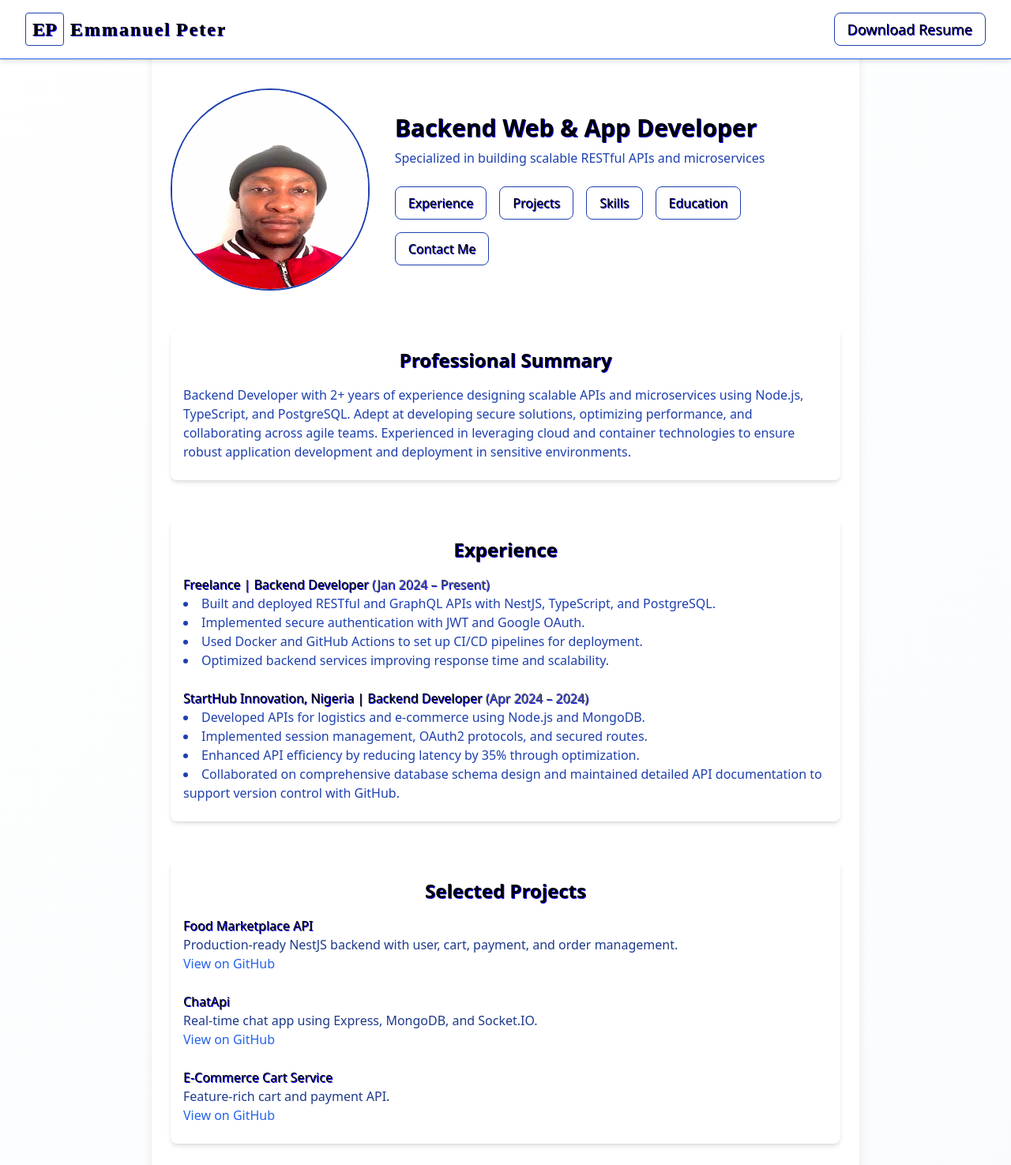
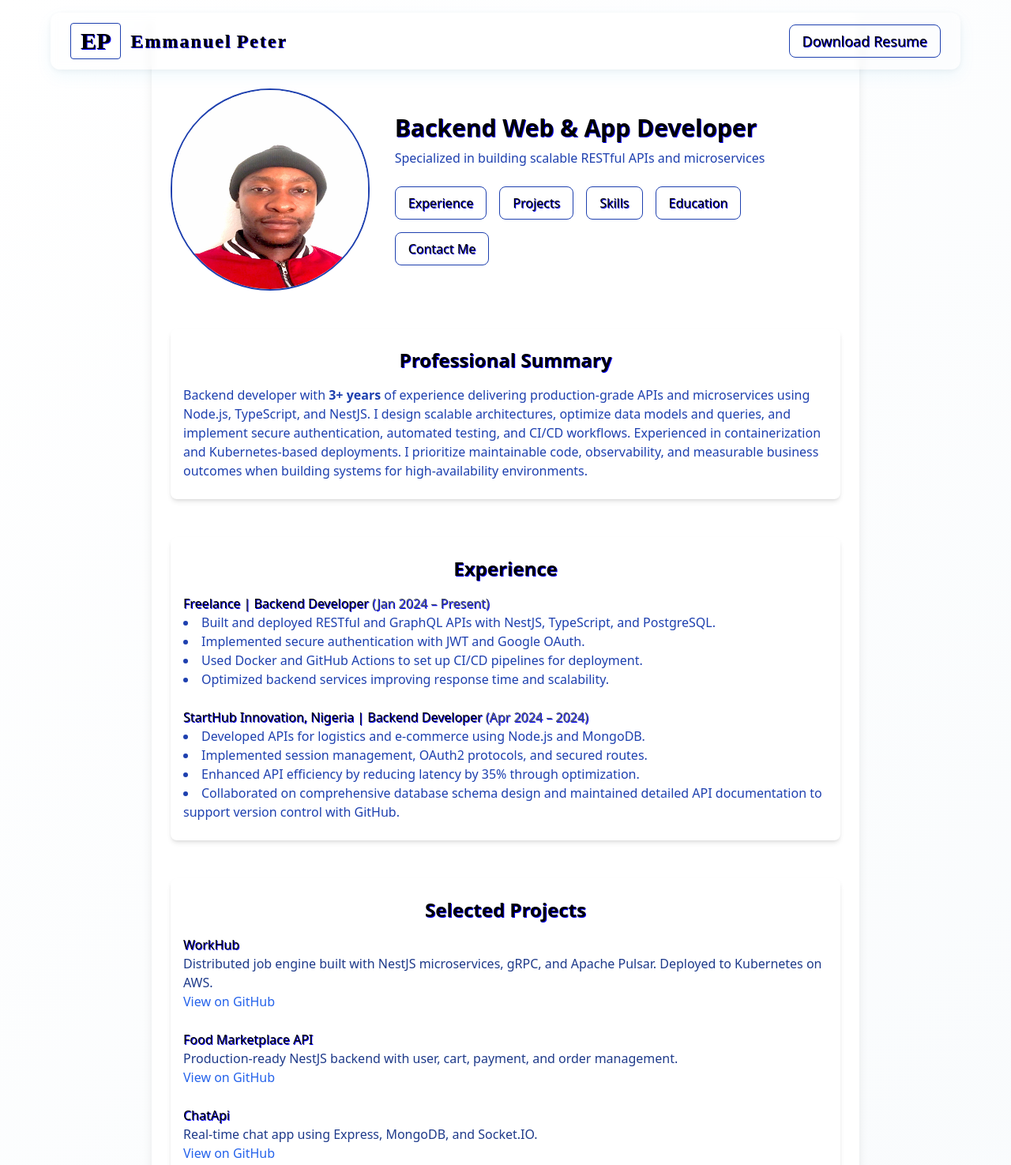
Before and after one commit to jordanpet/my_portfolio, a website: page index.html in a window 1280 px wide. Shown: the top 1475 px of the page at 79% size. Drawn offline with nearby package versions, Linux system fonts and the light colour scheme.

Commit message:
feat(ui): implement transparent header and unified blue-tinted shadows
- Updated header to use a transparent background for a cleaner look.
- Applied consistent blue-tinted shadows across cards and project boxes.
- Improved overall UI cohesion without altering functionality.

```diff
--- a/index.html
+++ b/index.html
@@ -9,7 +9,6 @@
   <!-- Tailwind CSS -->
   <script src="https://cdn.tailwindcss.com"></script>
 
-  <!-- Favicon -->
   <!-- Favicon -->
   <link rel="icon" href="src/img/favicon.ico" type="image/x-icon">
 
@@ -30,10 +29,29 @@
 
     @import url('https://fonts.googleapis.com/css2?family=Pixelify+Sans:wght@400..700&display=swap');
   </style>
+
+  <!-- Added: subtle blue tint for all Tailwind shadow utilities -->
   <style>
     .dual-color {
       color: black;
       text-shadow: 1px 1px 0 blue;
+    }
+
+    /* Override commonly used Tailwind shadow utilities to add a subtle blue tint.
+       Uses !important so it applies even when Tailwind utilities are present. */
+    .shadow,
+    .shadow-sm,
+    .shadow-md,
+    .shadow-lg,
+    .shadow-xl,
+    .shadow-2xl {
+      box-shadow: 0 10px 30px rgba(14, 165, 233, 0.06) !important, 0 2px 8px rgba(2, 6, 23, 0.06) !important;
+    }
+
+    /* Slightly stronger tint for larger shadows */
+    .shadow-xl,
+    .shadow-2xl {
+      box-shadow: 0 18px 48px rgba(14, 165, 233, 0.08) !important, 0 6px 20px rgba(2, 6, 23, 0.06) !important;
     }
   </style>
 </head>
@@ -41,11 +59,12 @@
 <body class="text-gray-800 font-sans">
   <!-- Header -->
   <header
-    class="fixed inset-x-0 top-0 flex justify-between items-center px-4 sm:px-8 py-4 bg-white shadow-md z-50 border-b border-blue-600">
+    class="fixed inset-x-0 top-4 flex justify-between items-center px-6 py-3 bg-transparent backdrop-blur-sm z-50 rounded-xl max-w-6xl mx-auto left-0 right-0 border border-transparent"
+    style="box-shadow: 0 8px 22px rgba(14,165,233,0.06), 0 2px 8px rgba(2,6,23,0.06);">
     <!-- EP + Name -->
-    <div class="flex items-center space-x-2 overflow-hidden whitespace-nowrap">
+    <div class="flex items-center space-x-3 overflow-hidden whitespace-nowrap">
       <span
-        class="text-base sm:text-xl md:text-2xl font-bold dual-color border border-blue-800 rounded px-2 py-1 font-['Pixelify_Sans']">EP</span>
+        class="text-lg sm:text-2xl md:text-3xl font-bold dual-color border border-blue-800 rounded px-3 py-1 font-['Pixelify_Sans'] bg-white">EP</span>
       <h1 class="text-base sm:text-xl md:text-2xl font-semibold font-['Pixelify_Sans'] flex space-x-0.5">
         <span class="dual-color">E</span>
         <span class="dual-color">m</span>
@@ -65,7 +84,7 @@
     </div>
 
     <!-- Download Resume -->
-    <div class="ml-2">
+    <div>
       <a href="/src/portfolio/Emmanuel_Godwin.pdf" download
         class="text-xs sm:text-base md:text-lg font-medium px-4 py-2 border border-blue-800 rounded-lg dual-color hover:bg-blue-800 hover:text-white transition-colors duration-300">
         Download Resume
@@ -106,11 +125,7 @@
     <section id="summary" class="scroll-mt-24 mb-12 px-4 max-w-4xl mx-auto bg-white shadow-md rounded-lg p-6">
       <h3 class="text-xl sm:text-2xl font-semibold mb-4 text-center dual-color">Professional Summary</h3>
       <p class="text-blue-800 text-sm sm:text-base leading-relaxed">
-        Backend Developer with 2+ years of experience designing scalable APIs and microservices using Node.js,
-        TypeScript, and PostgreSQL.
-        Adept at developing secure solutions, optimizing performance, and collaborating across agile teams.
-        Experienced in leveraging cloud and container technologies to ensure robust application development and
-        deployment in sensitive environments.
+        Backend developer with <strong>3+ years</strong> of experience delivering production-grade APIs and microservices using Node.js, TypeScript, and NestJS. I design scalable architectures, optimize data models and queries, and implement secure authentication, automated testing, and CI/CD workflows. Experienced in containerization and Kubernetes-based deployments. I prioritize maintainable code, observability, and measurable business outcomes when building systems for high-availability environments.
       </p>
     </section>
 
@@ -147,6 +162,11 @@
     <section id="projects" class="scroll-mt-24 mb-12 px-4 max-w-4xl mx-auto bg-white shadow-md rounded-lg p-6">
       <h3 class="text-xl sm:text-2xl font-semibold mb-4 text-center dual-color">Selected Projects</h3>
       <div class="space-y-6 text-blue-900 text-sm sm:text-base">
+        <div>
+          <h4 class="font-medium dual-color">WorkHub</h4>
+          <p>Distributed job engine built with NestJS microservices, gRPC, and Apache Pulsar. Deployed to Kubernetes on AWS.</p>
+          <a href="https://github.com/jordanpet/workHub" target="_blank" class="text-blue-600 hover:underline">View on GitHub</a>
+        </div>
         <div>
           <h4 class="font-medium dual-color">Food Marketplace API</h4>
           <p>Production-ready NestJS backend with user, cart, payment, and order management.</p>
@@ -200,12 +220,12 @@
 
     <!-- Education -->
     <section id="education" class="scroll-mt-24 mb-12 bg-white shadow-md rounded-lg p-6">
-      <h3 class="text-2xl font-semibold mb-4 text-center text-blue-800">Education</h3>
+      <h3 class="text-xl sm:text-2xl font-semibold mb-4 text-center dual-color">Education</h3>
       <ul class="list-disc list-inside text-blue-900 text-base">
         <li><strong>Akwa Ibom State University</strong> – B.Sc. Geology (2017–2022)</li>
         <li><strong>StartHub Innovation, Nigeria</strong> – Web & App Development (2023)</li>
         <li><strong>Udemy:</strong> Node.js Microservices (2024)</li>
-        <li><strong>Coursera:</strong> Backend Dev with Node.js & Express (2021)</li>
+        <li><strong>Coursera:</strong> Backend Development: Node.js, Express, MongoDB & REST APIs (Sept 2022 – Dec 2022)</li>
       </ul>
     </section>
 
```
